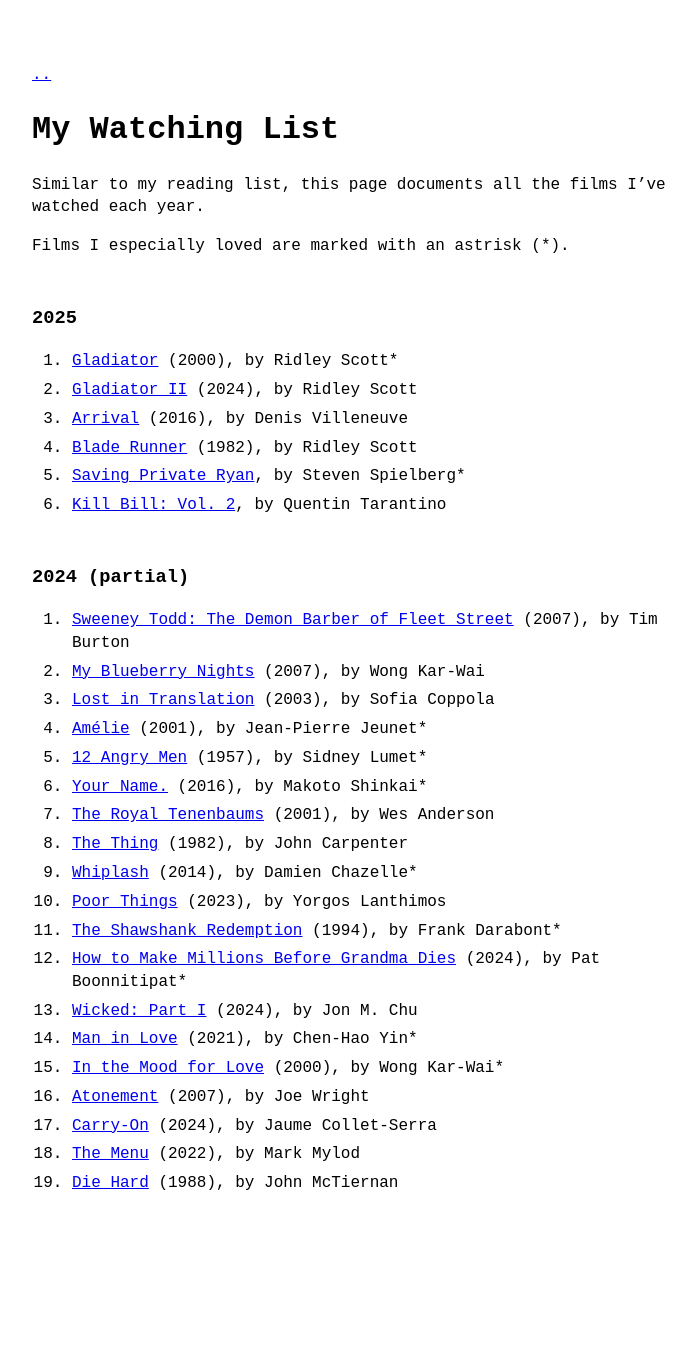
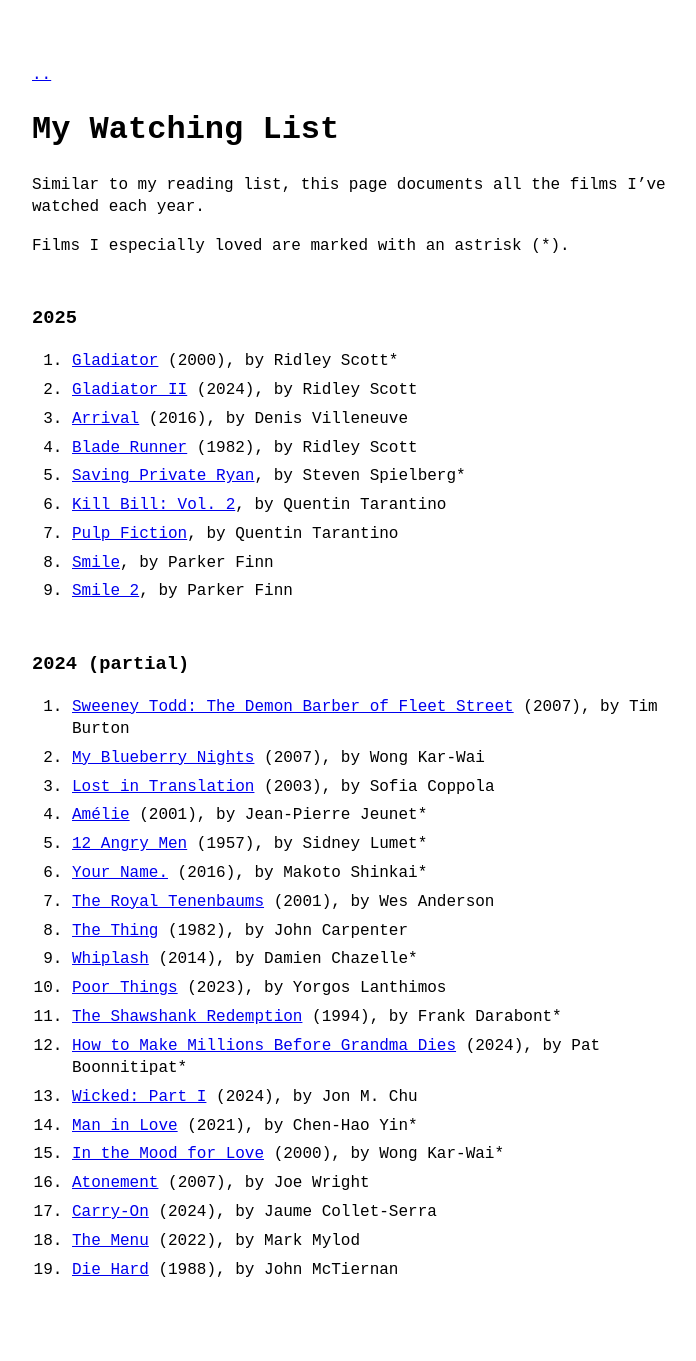
Before and after one commit to llucasly/llucasly.github.io, a Jekyll site: the page built from watching list.md, in a window 1280 px wide. Shown: the whole page, without its empty margins (288-984 px from the left). Built offline with Jekyll 4.4.1, drawn with Linux system fonts in a browser that asks for light colours; before the commit the page ends 1275 px from its top, so only the background shows below that.

Commit message:
Added Movies

```diff
--- a/watching list.md
+++ b/watching list.md
@@ -14,6 +14,9 @@ Films I especially loved are marked with an astrisk (*).
 4. [Blade Runner](https://www.imdb.com/title/tt0083658/) (1982), by Ridley Scott
 5. [Saving Private Ryan](https://www.imdb.com/title/tt0120815/), by Steven Spielberg*
 6. [Kill Bill: Vol. 2](https://www.imdb.com/title/tt0378194/), by Quentin Tarantino
+7. [Pulp Fiction](https://www.imdb.com/title/tt0110912/), by Quentin Tarantino
+8. [Smile](https://www.imdb.com/title/tt15474916/), by Parker Finn
+9. [Smile 2](https://www.imdb.com/title/tt29268110/), by Parker Finn
 
 ### 2024 (partial)
 1. [Sweeney Todd: The Demon Barber of Fleet Street](https://www.imdb.com/title/tt0408236/) (2007), by Tim Burton
```
